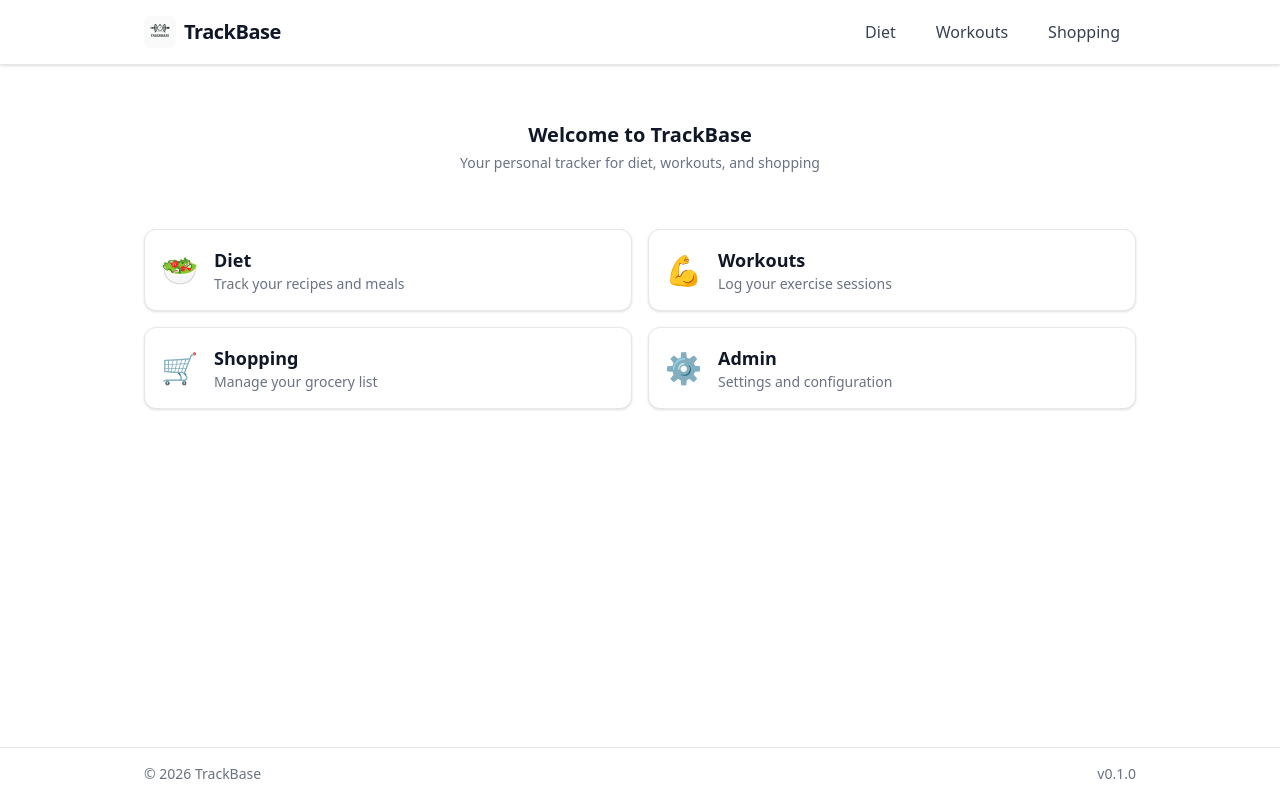
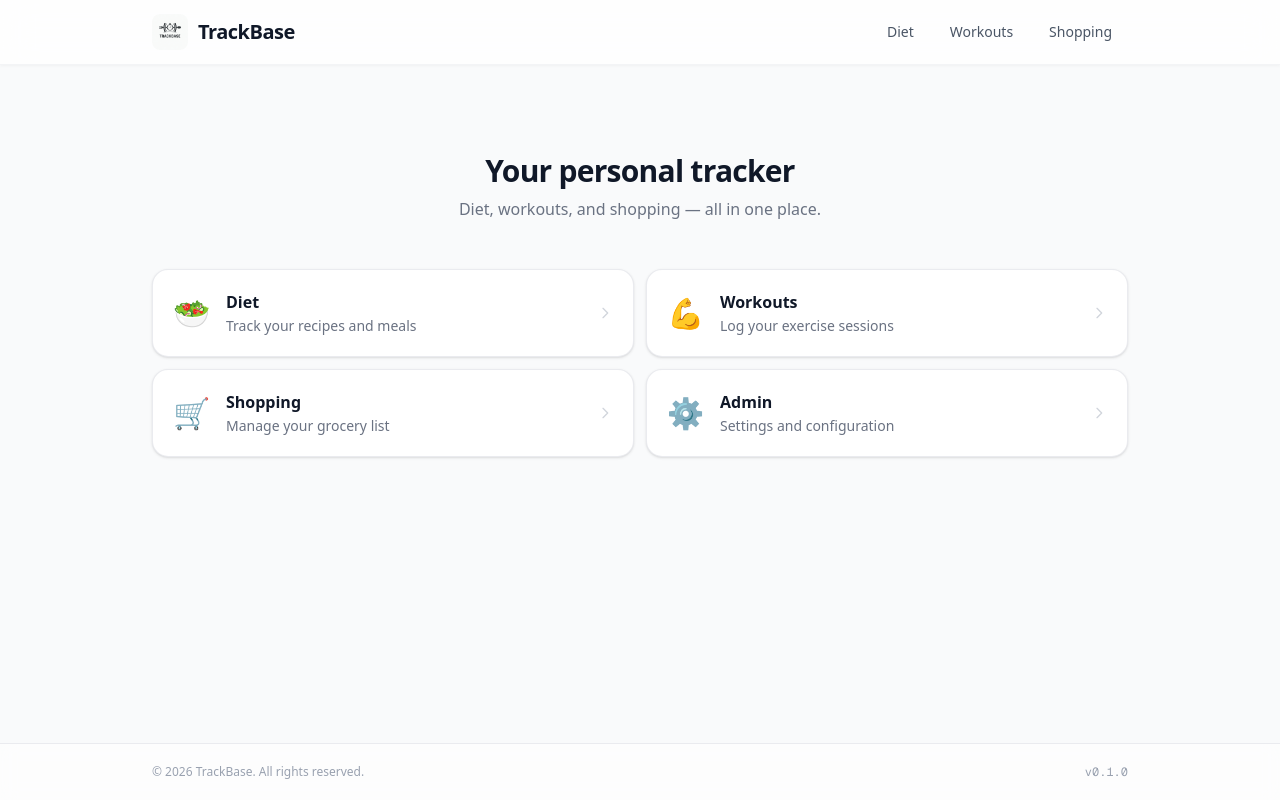
Before and after one commit to divdimitrov/trackBase, a Next.js app: page / in a window 1280 px wide. Built offline with nearby package versions, Linux system fonts and the light colour scheme.

Commit message:
Professional UI polish: refined nav, cards, typography, and global styling

```diff
--- a/src/app/admin/page.tsx
+++ b/src/app/admin/page.tsx
@@ -30,17 +30,17 @@ export default function AdminPage() {
   return (
     <div className="space-y-6">
       <div>
-        <h1 className="text-xl font-semibold text-gray-900 mb-1">Admin</h1>
+        <h1 className="text-xl sm:text-2xl font-bold text-gray-900 mb-1">Admin</h1>
         <p className="text-sm text-gray-500">Manage your tracker data and settings</p>
       </div>
 
       {/* Coming soon banner */}
-      <div className="bg-blue-50 border border-blue-200 rounded-xl p-4">
+      <div className="bg-blue-50/80 border border-blue-200/60 rounded-2xl p-5">
         <div className="flex items-center gap-3">
           <span className="text-2xl">🚧</span>
           <div>
             <h2 className="font-semibold text-blue-900">Coming Soon</h2>
-            <p className="text-sm text-blue-700">
+            <p className="text-sm text-blue-700/80">
               Admin features are currently under development.
             </p>
           </div>
@@ -56,14 +56,14 @@ export default function AdminPage() {
           {adminSections.map((section) => (
             <div
               key={section.title}
-              className="flex items-center gap-4 p-4 bg-white rounded-xl border border-gray-200 opacity-60"
+              className="flex items-center gap-4 p-4 sm:p-5 bg-white rounded-2xl border border-gray-200/60 opacity-50"
             >
               <span className="text-2xl">{section.icon}</span>
               <div className="flex-1">
                 <h3 className="font-medium text-gray-900">{section.title}</h3>
                 <p className="text-sm text-gray-500">{section.description}</p>
               </div>
-              <span className="text-xs text-gray-400 bg-gray-100 px-2 py-1 rounded">
+              <span className="text-xs text-gray-400 bg-gray-100 px-2.5 py-1 rounded-full font-medium">
                 Soon
               </span>
             </div>
--- a/src/app/globals.css
+++ b/src/app/globals.css
@@ -1,8 +1,8 @@
 @import "tailwindcss";
 
 :root {
-  --background: #ffffff;
-  --foreground: #171717;
+  --background: #f9fafb;
+  --foreground: #111827;
 }
 
 @theme inline {
@@ -12,16 +12,16 @@
   --font-mono: var(--font-geist-mono);
 }
 
-@media (prefers-color-scheme: dark) {
-  :root {
-    --background: #0a0a0a;
-    --foreground: #ededed;
-  }
-}
-
 body {
   background: var(--background);
   color: var(--foreground);
   font-family: var(--font-sans), system-ui, -apple-system, Segoe UI, Roboto, Arial,
     "Noto Sans", "Liberation Sans", sans-serif;
+  -webkit-font-smoothing: antialiased;
+  -moz-osx-font-smoothing: grayscale;
 }
+
+/* Smooth transitions for interactive elements */
+* {
+  -webkit-tap-highlight-color: transparent;
+}
--- a/src/app/layout.tsx
+++ b/src/app/layout.tsx
@@ -28,16 +28,16 @@ export default function RootLayout({
   return (
     <html lang="en">
       <body
-        className={`${geistSans.variable} ${geistMono.variable} antialiased bg-gray-50 min-h-screen flex flex-col`}
+        className={`${geistSans.variable} ${geistMono.variable} antialiased bg-gray-50 text-gray-900 min-h-screen flex flex-col`}
       >
         <Navigation />
-        <main className="w-full max-w-5xl mx-auto px-4 py-6 flex-1">
+        <main className="w-full max-w-5xl mx-auto px-4 sm:px-6 py-6 sm:py-8 flex-1">
           {children}
         </main>
-        <footer className="border-t border-gray-200 bg-white">
-          <div className="w-full max-w-5xl mx-auto px-4 py-4 text-sm text-gray-500 flex items-center justify-between">
-            <span>© {year} TrackBase</span>
-            <span>v0.1.0</span>
+        <footer className="mt-auto border-t border-gray-200/80 bg-white/60 backdrop-blur">
+          <div className="w-full max-w-5xl mx-auto px-4 sm:px-6 py-5 flex flex-col sm:flex-row items-center justify-between gap-2 text-xs text-gray-400">
+            <span>© {year} TrackBase. All rights reserved.</span>
+            <span className="font-mono">v0.1.0</span>
           </div>
         </footer>
       </body>
--- a/src/app/page.tsx
+++ b/src/app/page.tsx
@@ -29,30 +29,35 @@ const sections = [
 
 export default function Home() {
   return (
-    <div className="space-y-6">
-      <div className="text-center py-8">
-        <h1 className="text-xl font-semibold text-gray-900 mb-1">
-          Welcome to TrackBase
+    <div className="space-y-8">
+      {/* Hero */}
+      <section className="text-center pt-10 sm:pt-14 pb-4">
+        <h1 className="text-2xl sm:text-3xl font-bold tracking-tight text-gray-900">
+          Your personal tracker
         </h1>
-        <p className="text-sm text-gray-500">
-          Your personal tracker for diet, workouts, and shopping
+        <p className="mt-2 text-base text-gray-500 max-w-md mx-auto">
+          Diet, workouts, and shopping — all in one place.
         </p>
-      </div>
+      </section>
 
-      <div className="grid gap-4 sm:grid-cols-2">
+      {/* Section cards */}
+      <div className="grid gap-3 sm:grid-cols-2">
         {sections.map((section) => (
           <Link
             key={section.href}
             href={section.href}
-            className="flex items-center gap-4 p-4 bg-white rounded-xl border border-gray-200 shadow-sm hover:shadow-md hover:border-gray-300 transition-all min-h-[80px] active:scale-[0.98]"
+            className="group flex items-center gap-4 p-4 sm:p-5 bg-white rounded-2xl border border-gray-200/80 shadow-sm hover:shadow-md hover:border-gray-300 transition-all min-h-[80px] active:scale-[0.98]"
           >
-            <span className="text-3xl">{section.emoji}</span>
-            <div>
-              <h2 className="text-lg font-semibold text-gray-900">
+            <span className="text-2xl sm:text-3xl">{section.emoji}</span>
+            <div className="flex-1 min-w-0">
+              <h2 className="text-base font-semibold text-gray-900 group-hover:text-gray-700 transition-colors">
                 {section.title}
               </h2>
-              <p className="text-sm text-gray-500">{section.description}</p>
+              <p className="text-sm text-gray-500 mt-0.5">{section.description}</p>
             </div>
+            <svg className="w-4 h-4 text-gray-300 group-hover:text-gray-400 transition-colors flex-shrink-0 hidden sm:block" fill="none" stroke="currentColor" viewBox="0 0 24 24">
+              <path strokeLinecap="round" strokeLinejoin="round" strokeWidth={2} d="M9 5l7 7-7 7" />
+            </svg>
           </Link>
         ))}
       </div>
--- a/src/app/shopping/page.tsx
+++ b/src/app/shopping/page.tsx
@@ -14,16 +14,16 @@ function ShoppingItemRow({
   return (
     <button
       onClick={() => onToggle(item.id)}
-      className={`w-full flex items-center gap-3 p-4 min-h-[56px] rounded-xl border transition-all active:scale-[0.98] ${
+      className={`w-full flex items-center gap-3 p-4 min-h-[56px] rounded-2xl border transition-all active:scale-[0.98] ${
         item.checked
-          ? 'bg-gray-50 border-gray-200'
-          : 'bg-white border-gray-200 hover:border-gray-300 hover:shadow-sm'
+          ? 'bg-gray-50/80 border-gray-200/60'
+          : 'bg-white border-gray-200/80 hover:border-gray-300 hover:shadow-sm'
       }`}
     >
       <div
-        className={`w-6 h-6 rounded-full border-2 flex items-center justify-center flex-shrink-0 transition-colors ${
+        className={`w-6 h-6 rounded-lg border-2 flex items-center justify-center flex-shrink-0 transition-all ${
           item.checked
-            ? 'bg-green-500 border-green-500'
+            ? 'bg-green-500 border-green-500 shadow-sm shadow-green-200'
             : 'border-gray-300'
         }`}
       >
@@ -74,16 +74,16 @@ export default function ShoppingPage() {
   return (
     <div className="space-y-6">
       <div>
-        <h1 className="text-xl font-semibold text-gray-900 mb-1">Shopping</h1>
+        <h1 className="text-xl sm:text-2xl font-bold text-gray-900 mb-1">Shopping</h1>
         <p className="text-sm text-gray-500">
           {checkedCount} of {totalCount} items checked
         </p>
       </div>
 
       {/* Progress bar */}
-      <div className="h-2 bg-gray-200 rounded-full overflow-hidden">
+      <div className="h-1.5 bg-gray-200 rounded-full overflow-hidden">
         <div
-          className="h-full bg-green-500 transition-all duration-300"
+          className="h-full bg-green-500 rounded-full transition-all duration-500 ease-out"
           style={{ width: `${(checkedCount / totalCount) * 100}%` }}
         />
       </div>
--- a/src/components/Navigation.tsx
+++ b/src/components/Navigation.tsx
@@ -16,32 +16,32 @@ export default function Navigation() {
   const pathname = usePathname();
 
   return (
-    <header className="sticky top-0 z-40 bg-white/90 backdrop-blur border-b border-gray-200 shadow-sm">
-      <div className="max-w-5xl mx-auto px-4">
+    <header className="sticky top-0 z-40 bg-white/80 backdrop-blur-lg border-b border-gray-100 shadow-[0_1px_3px_rgba(0,0,0,0.04)]">
+      <div className="max-w-5xl mx-auto px-4 sm:px-6">
         <div className="flex items-center justify-between h-16">
           {/* App name / Logo */}
-          <Link href="/" className="flex items-center gap-2 text-gray-900">
+          <Link href="/" className="flex items-center gap-2.5 text-gray-900 group">
             <Image
               src="/trackbase-logo.png"
               alt="TrackBase logo"
-              width={32}
-              height={32}
+              width={36}
+              height={36}
               priority
-              className="rounded-md"
+              className="rounded-lg group-hover:scale-105 transition-transform"
             />
-            <span className="text-lg sm:text-xl font-semibold tracking-tight">TrackBase</span>
+            <span className="text-lg sm:text-xl font-bold tracking-tight">TrackBase</span>
           </Link>
 
           {/* Desktop navigation */}
-          <nav className="hidden md:flex items-center gap-2">
+          <nav className="hidden md:flex items-center gap-1">
             {navItems.map((item) => (
               <Link
                 key={item.href}
                 href={item.href}
-                className={`px-4 py-2 rounded-lg text-base font-medium transition-colors ${
+                className={`px-4 py-2 rounded-full text-sm font-medium transition-all duration-200 ${
                   pathname === item.href
-                    ? 'bg-blue-600 text-white shadow'
-                    : 'text-gray-700 hover:bg-blue-50 hover:text-blue-700'
+                    ? 'bg-gray-900 text-white shadow-sm'
+                    : 'text-gray-600 hover:text-gray-900 hover:bg-gray-100'
                 }`}
               >
                 {item.label}
@@ -52,12 +52,12 @@ export default function Navigation() {
           {/* Mobile hamburger button */}
           <button
             onClick={() => setIsOpen(!isOpen)}
-            className="md:hidden flex items-center justify-center w-11 h-11 rounded-lg hover:bg-gray-100 transition-colors"
+            className="md:hidden flex items-center justify-center w-10 h-10 rounded-xl hover:bg-gray-100 active:bg-gray-200 transition-colors"
             aria-label="Toggle menu"
             aria-expanded={isOpen}
           >
             <svg
-              className="w-7 h-7 text-gray-700"
+              className="w-6 h-6 text-gray-600"
               fill="none"
               stroke="currentColor"
               viewBox="0 0 24 24"
@@ -87,16 +87,16 @@ export default function Navigation() {
             isOpen ? 'max-h-96 pb-4' : 'max-h-0'
           }`}
         >
-          <div className="flex flex-col gap-2 pt-2">
+          <div className="flex flex-col gap-1 pt-2">
             {navItems.map((item) => (
               <Link
                 key={item.href}
                 href={item.href}
                 onClick={() => setIsOpen(false)}
-                className={`flex items-center px-4 py-3 min-h-[44px] rounded-lg text-lg font-medium transition-colors ${
+                className={`flex items-center px-4 py-3.5 min-h-[48px] rounded-xl text-base font-medium transition-all ${
                   pathname === item.href
-                    ? 'bg-blue-600 text-white shadow'
-                    : 'text-gray-700 hover:bg-blue-50 active:bg-blue-100'
+                    ? 'bg-gray-900 text-white'
+                    : 'text-gray-700 hover:bg-gray-100 active:bg-gray-200'
                 }`}
               >
                 {item.label}
```
Also changed, not shown: src/app/diet/page.tsx (+8 -8 lines), src/app/workouts/page.tsx (+10 -10 lines).
